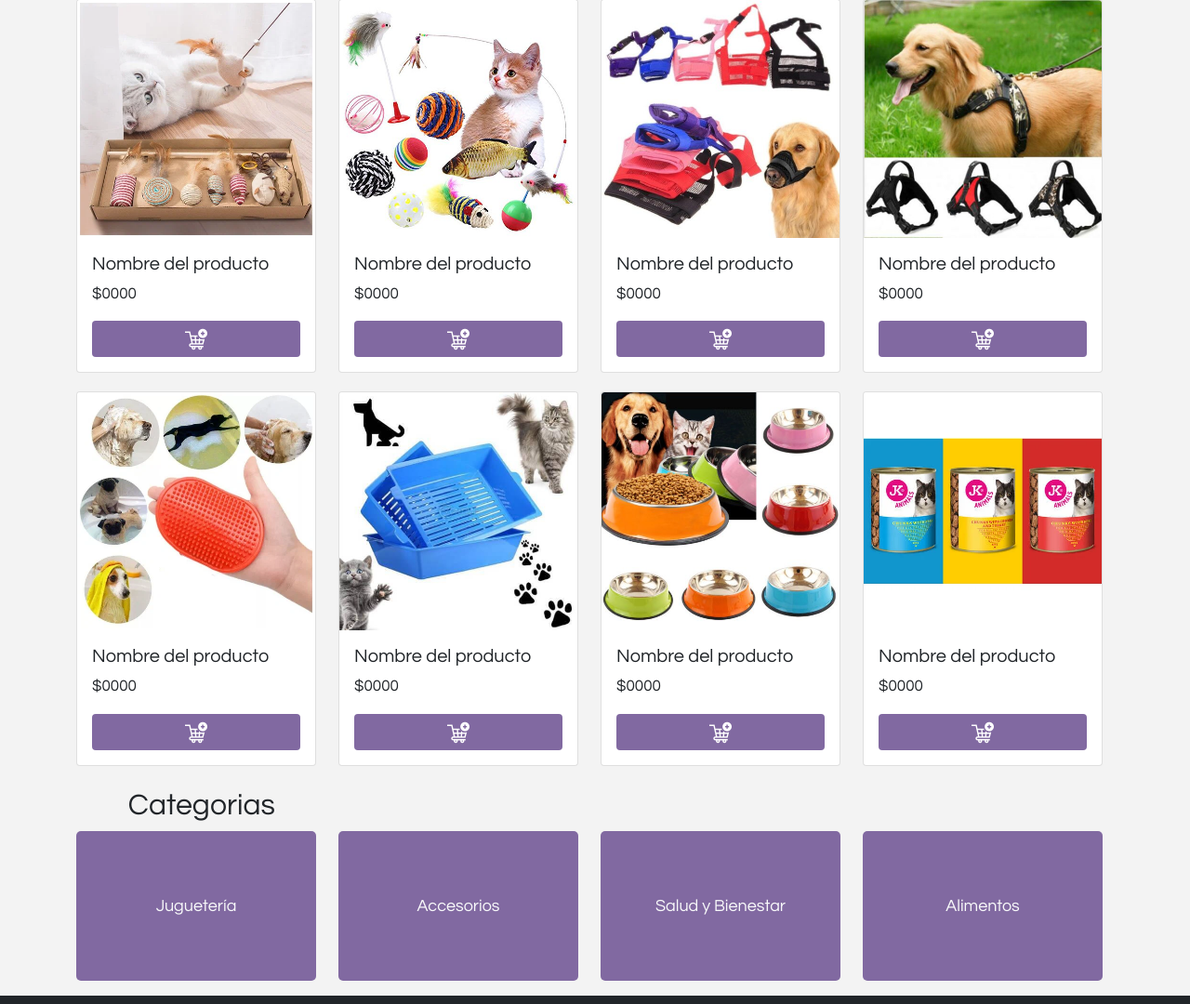
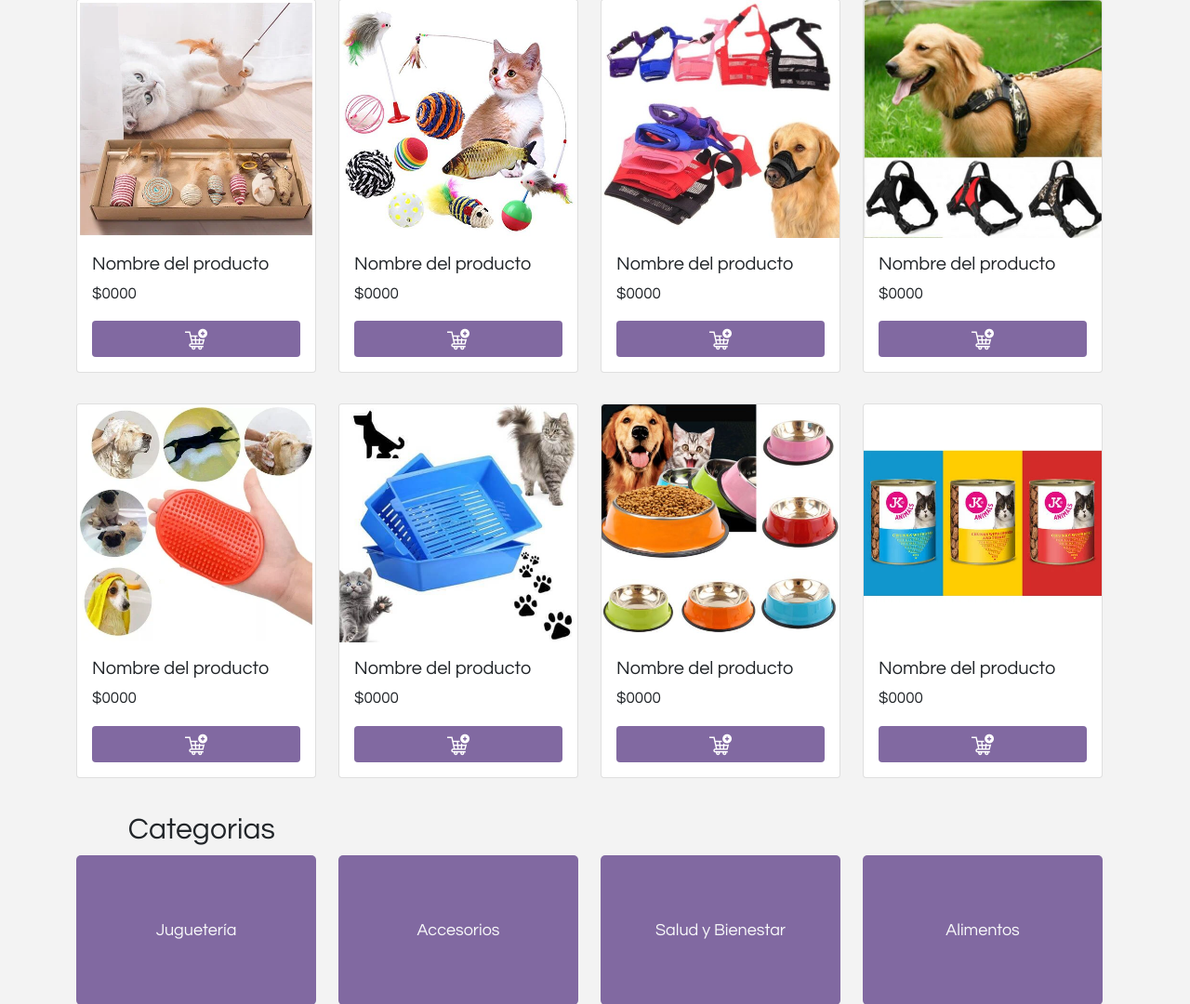
Before and after one commit to Xioum/VetLink, a PHP site: page /Inicio.html in a window 1280 px wide. Shown: the part 964-2044 px from the top of the page at 93% size. Run offline with PHP 8.4, Linux system fonts and the light colour scheme; some libraries are stand-ins or nearby versions.

Commit message:
Update inicio.css

```diff
--- a/css/inicio.css
+++ b/css/inicio.css
@@ -157,6 +157,7 @@ body{
 }
 .card{
     overflow: hidden;
+    margin-bottom: 5%;
 }
 /*FOOTER=======================*/
 main {
```
